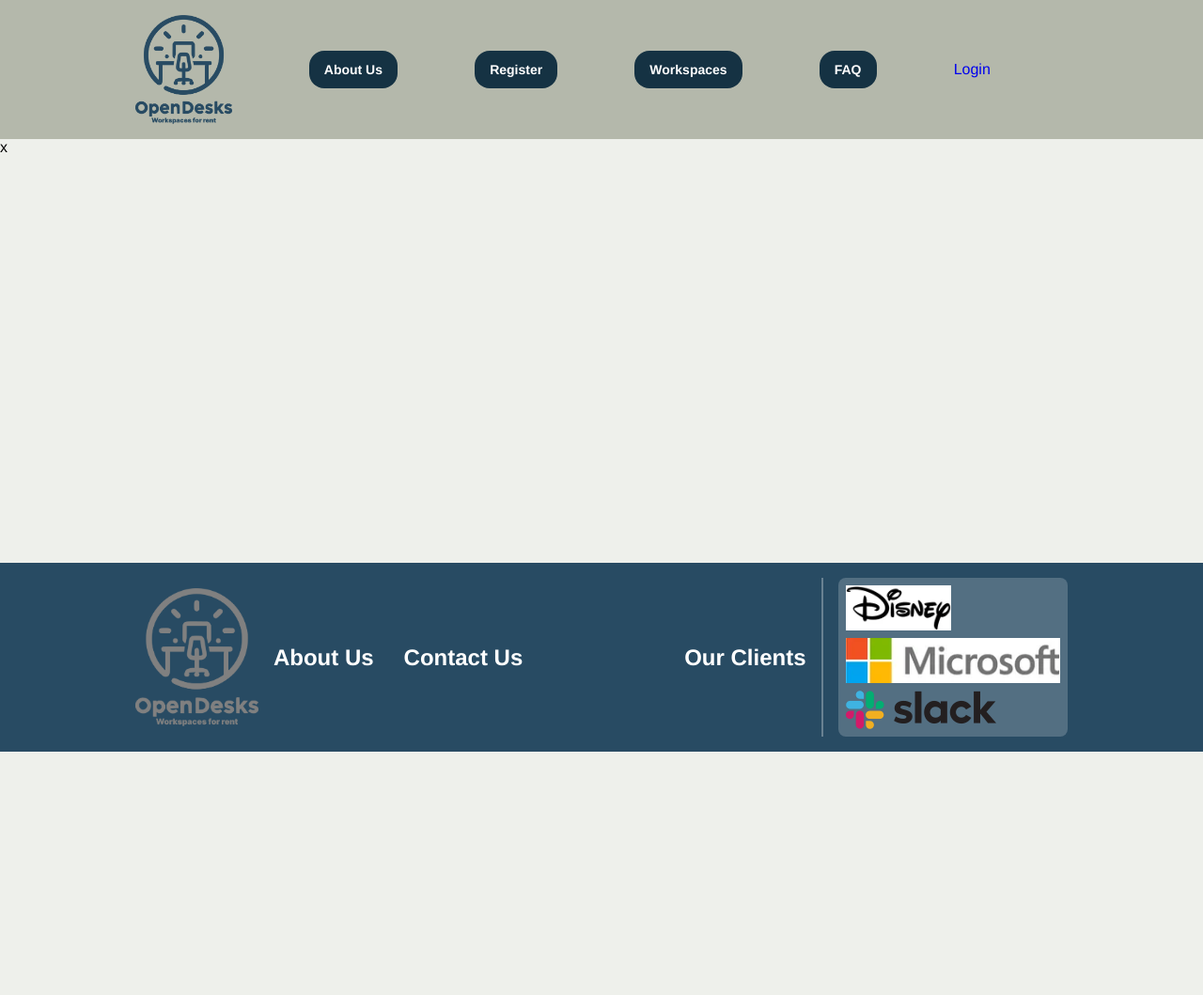
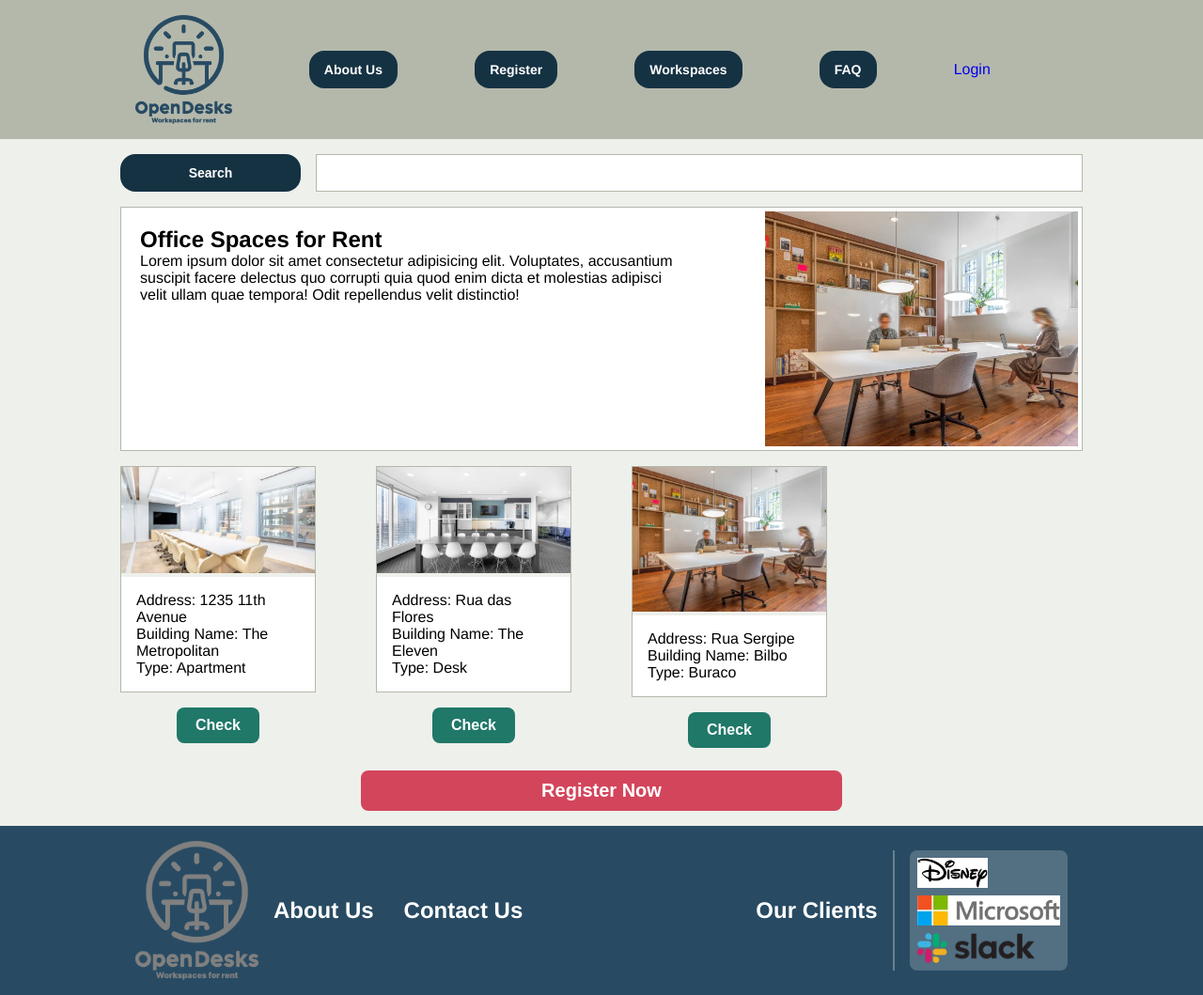
Before and after one commit to manufflopes/Final_Project, a plain HTML site: page index.html in a window 1280 px wide. Shown: the whole page at 94% size. Before the commit the page ends 800 px from the top, so only its background shows below. Drawn offline with Linux system fonts and the light colour scheme.

Commit message:
adicao de header e footer dinamicos. adicao das properties na landing page

```diff
--- /dev/null
+++ b/domBuilder.js
@@ -0,0 +1,70 @@
+function createHeader() {
+    const headerTag = document.createElement('header')
+    headerTag.innerHTML = `
+        <div class="container header-container">
+            <img class="logo" src="./images/OpenDesks.png" alt="logo" />
+            <nav>
+                <ul>
+                    <li><a class="base-button" href="#">About Us</a></li>
+                    <li><a class="base-button" href="#">Register</a></li>
+                    <li>
+                        <a class="base-button" href="#">Workspaces</a>
+                    </li>
+                    <li><a class="base-button" href="#">FAQ</a></li>
+                    <li><a class="login-button" href="#">Login</a></li>
+                </ul>
+            </nav>
+        </div>
+        `
+    return headerTag
+}
+
+function createFooter() {
+    const footerTag = document.createElement('footer')
+    footerTag.innerHTML = `
+
+            <div class="container footer-container">
+                <img
+                    class="logo footer-logo"
+                    src="./images/OpenDesks.png"
+                    alt="logo"
+                />
+                <nav>
+                    <ul>
+                        <li>
+                            <a class="footer-link" href="#">About Us</a>
+                        </li>
+                        <li>
+                            <a class="footer-link" href="#">Contact Us</a>
+                        </li>
+                    </ul>
+                </nav>
+                <div class="our-customers">
+                    <h2>Our Clients</h2>
+                    <div class="separator">
+                        <div class="customers-logo">
+                            <img src="./images/disney.webp" alt="logo disney" />
+                            <img
+                                src="./images/microsoft.webp"
+                                alt="logo disney"
+                            />
+                            <img src="./images/slack.webp" alt="logo disney" />
+                        </div>
+                    </div>
+                </div>
+            </div>
+
+    `
+
+    return footerTag
+}
+
+document.addEventListener('DOMContentLoaded', function () {
+    const domBody = document.body
+
+    const newHeader = createHeader()
+    domBody.prepend(newHeader)
+
+    const newFooter = createFooter()
+    domBody.append(newFooter)
+})
--- a/index.html
+++ b/index.html
@@ -7,58 +7,37 @@
         <title>Open Spaces</title>
     </head>
     <body>
-        <header>
-            <div class="container header-container">
-                <img class="logo" src="./images/OpenDesks.png" alt="logo" />
-                <nav>
-                    <ul>
-                        <li><a class="header-button" href="#">About Us</a></li>
-                        <li><a class="header-button" href="#">Register</a></li>
-                        <li>
-                            <a class="header-button" href="#">Workspaces</a>
-                        </li>
-                        <li><a class="header-button" href="#">FAQ</a></li>
-                        <li><a class="login-button" href="#">Login</a></li>
-                    </ul>
-                </nav>
+        <main>
+            <section id="search-section">
+                <form method="post">
+                    <input type="text" />
+                    <button class="base-button" type="submit">Search</button>
+                </form>
+            </section>
+            <section id="hero-section">
+                <div class="app-description">
+                    <h2>Office Spaces for Rent</h2>
+                    <p>
+                        Lorem ipsum dolor sit amet consectetur adipisicing elit.
+                        Voluptates, accusantium suscipit facere delectus quo
+                        corrupti quia quod enim dicta et molestias adipisci
+                        velit ullam quae tempora! Odit repellendus velit
+                        distinctio!
+                    </p>
+                </div>
+                <img
+                    class="hero-image"
+                    src="./images/image2.webp"
+                    alt="Office image"
+                />
+            </section>
+            <section class="workspaces-section"></section>
+
+            <div class="register-now">
+                <button class="register-button">Register Now</button>
             </div>
-        </header>
-
-        <main>x</main>
-
-        <footer>
-            <div class="container footer-container">
-                <img
-                    class="logo footer-logo"
-                    src="./images/OpenDesks.png"
-                    alt="logo"
-                />
-                <nav>
-                    <ul>
-                        <li>
-                            <a class="footer-link" href="#">About Us</a>
-                        </li>
-                        <li>
-                            <a class="footer-link" href="#">Contact Us</a>
-                        </li>
-                    </ul>
-                </nav>
-                <div class="our-customers">
-                    <h2>Our Clients</h2>
-                    <div class="separator">
-                        <div class="customers-logo">
-                            <img src="./images/disney.webp" alt="logo disney" />
-                            <img
-                                src="./images/microsoft.webp"
-                                alt="logo disney"
-                            />
-                            <img src="./images/slack.webp" alt="logo disney" />
-                        </div>
-                    </div>
-                </div>
-            </div>
-        </footer>
-
+        </main>
+        <script src="./domBuilder.js"></script>
         <script src="script.js"></script>
     </body>
 </html>
--- a/script.js
+++ b/script.js
@@ -0,0 +1,47 @@
+function addProperty(propertyData) {
+    const workspace = document.createElement('div')
+    workspace.classList.add('workspace')
+
+    workspace.innerHTML = `
+                    <div class="workspace-container">
+                        <img class="workspace-image" src="images/${propertyData.image}" />
+                        <div class="workspace-info">
+                            <p>Address: ${propertyData.address}</p>
+                            <p>Building Name: ${propertyData.buildingName}</p>
+                            <p>Type: ${propertyData.type}</p>
+                        </div>
+                    </div>
+                    <button class="check-button">Check</button>
+                `
+    return workspace
+}
+
+const db = [
+    {
+        image: 'image3.webp',
+        address: '1235 11th Avenue',
+        buildingName: 'The Metropolitan',
+        type: 'Apartment',
+        workspaces: []
+    },
+    {
+        image: 'image4.webp',
+        address: 'Rua das Flores',
+        buildingName: 'The Eleven',
+        type: 'Desk'
+    },
+    {
+        image: 'image2.webp',
+        address: 'Rua Sergipe',
+        buildingName: 'Bilbo',
+        type: 'Buraco'
+    }
+]
+
+document.addEventListener('DOMContentLoaded', function () {
+    const workspaceSection = document.querySelector('.workspaces-section')
+
+    for (let index = 0; index < db.length; index++) {
+        workspaceSection.append(addProperty(db[index]))
+    }
+})
--- a/style.css
+++ b/style.css
@@ -12,6 +12,8 @@
     --button-bg: #153243ff;
     --header-bg: #b4b8abff;
     --footer-bg: #284b63ff;
+    --button-green: #207868ff;
+    --button-red: #d3455bff;
 }
 
 body {
@@ -22,6 +24,7 @@ body {
     height: 100vh;
 }
 
+/* Header */
 header {
     background-color: var(--header-bg);
 }
@@ -59,7 +62,7 @@ nav ul li {
     list-style: none;
 }
 
-.header-button {
+.base-button {
     font-size: 14px;
     padding: 12px 16px;
     color: white;
@@ -71,11 +74,103 @@ nav ul li {
 li a {
     text-decoration: none;
 }
+/* Header End */
 
+/* Main */
 main {
     flex: 1;
+    margin: 16px auto;
+    max-width: 80vw;
+    width: 100%;
 }
 
+#search-section {
+    margin-bottom: 16px;
+}
+
+#search-section form {
+    display: flex;
+    flex-direction: row-reverse;
+    gap: 16px;
+}
+
+#search-section form .base-button {
+    min-width: 15vw;
+}
+
+#search-section form input {
+    flex: 1;
+    border: 1px solid var(--header-bg);
+    padding: 10px 20px;
+}
+
+#hero-section {
+    display: flex;
+    background-color: white;
+    padding: 4px;
+    justify-content: space-between;
+    border: 1px solid var(--header-bg);
+    margin-bottom: 16px;
+    gap: 64px;
+}
+
+#hero-section .app-description {
+    padding: 16px;
+    max-width: 50vw;
+}
+
+.hero-image {
+    max-height: 250px;
+    flex: 1;
+    object-fit: cover;
+}
+.workspaces-section {
+    display: grid;
+    grid-template-columns: repeat(4, 1fr);
+    gap: 64px;
+    margin-bottom: 24px;
+}
+.workspace {
+    display: flex;
+    flex-direction: column;
+}
+
+.workspace-container {
+    border: 1px solid var(--header-bg);
+    margin-bottom: 16px;
+}
+
+.workspace-image {
+    width: 100%;
+    object-fit: cover;
+}
+.workspace-info {
+    background-color: white;
+    padding: 16px;
+}
+.check-button,
+.register-button {
+    background-color: var(--button-green);
+    padding: 10px 20px;
+    margin-inline: auto;
+    color: white;
+    border-radius: 8px;
+    font-size: 16px;
+    font-weight: bold;
+    justify-self: center;
+}
+.register-now {
+    display: flex;
+}
+.register-button {
+    background-color: var(--button-red);
+    flex: 0 0 50%;
+    font-size: 20px;
+}
+
+/* Main End */
+
+/* Footer */
 footer {
     background-color: var(--footer-bg);
 }
@@ -129,7 +224,7 @@ footer {
 }
 
 .customers-logo img {
-    max-height: 48px;
+    max-height: 32px;
 }
 
 .footer-link {
@@ -139,3 +234,4 @@ footer {
     font-weight: bolder;
     border-radius: 16px;
 }
+/* Footer End */
```
Also changed, not shown: propertyA.html (+1 -6 lines), images/about-us-image-3.webp (added), images/aboutUs1.webp (added), images/dinsey-logo.jpg (added), images/natura.jpg (added), images/sodexo.jpg (added), images/transDisneyLogo.jpg (added), images/walmart-logo.jpg (added).
